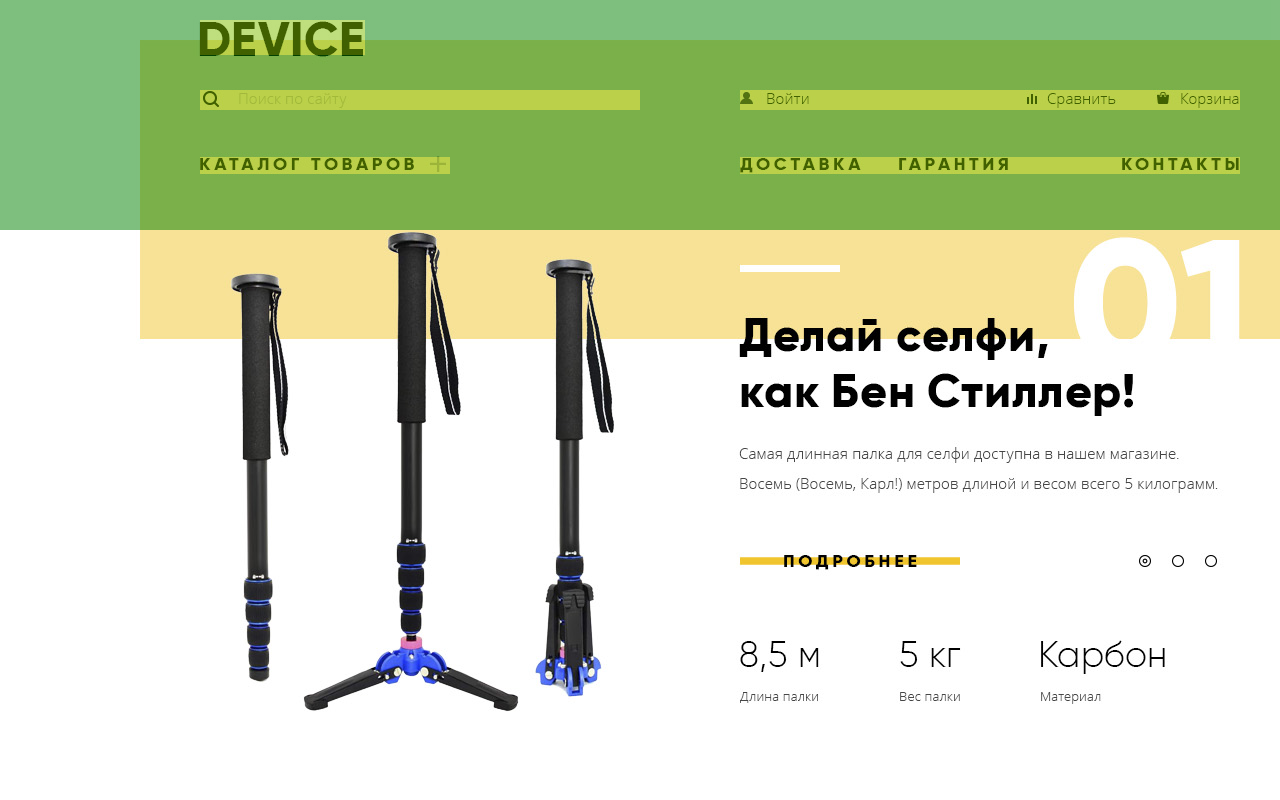
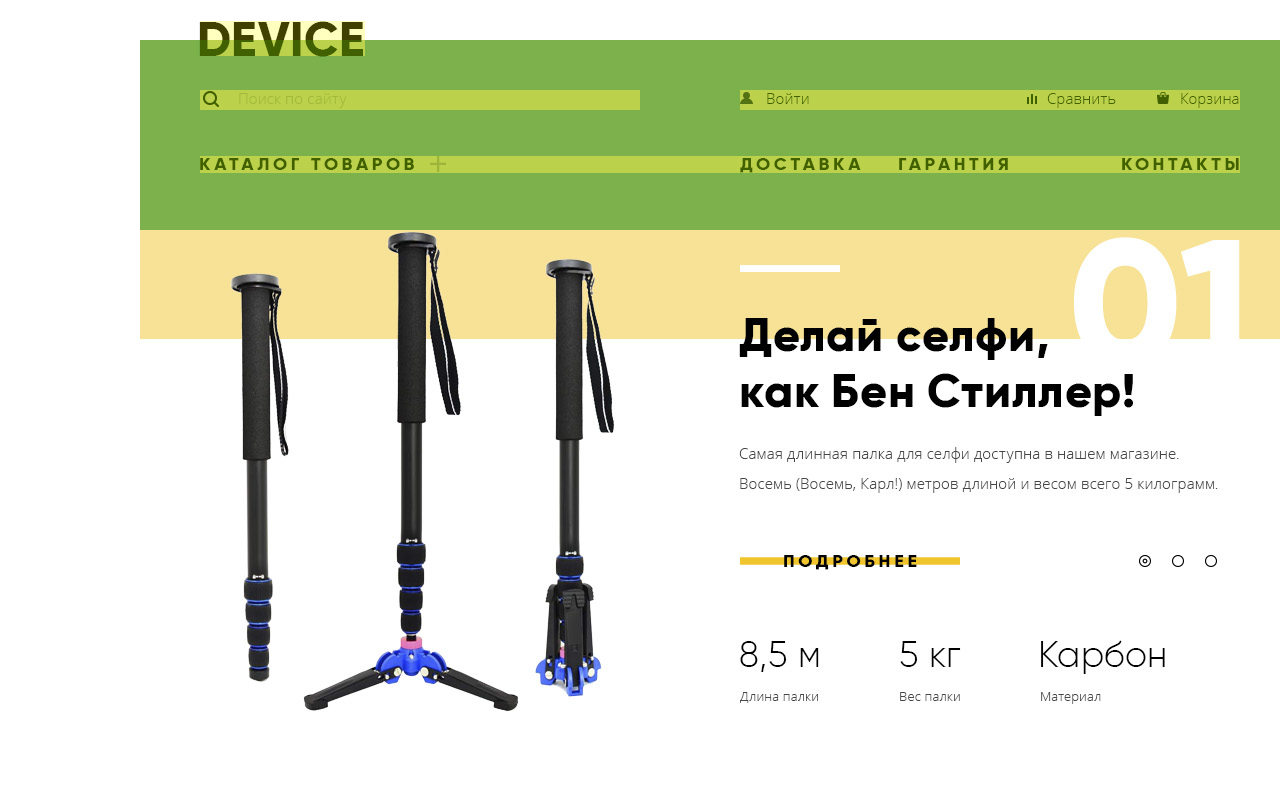
Before and after one commit to SldTir/874017-device-26, a plain HTML site: page index-gird.html in a window 1280 px wide. Shown: the top 800 px of the page. Drawn offline with Linux system fonts and the light colour scheme.

Commit message:
Закончил сетку хеадер.

```diff
--- a/css/style.css
+++ b/css/style.css
@@ -108,13 +108,11 @@ a {
 }
 
 .interface-header,
-.product-catalog,
-.contacts-header {
+.header-product-contacts {
   list-style: none;
   }
 
-.product-catalog,
-.contacts-header {
+.header-product-contacts {
   font-family: Gilroy, Arial, sans-serif;
   font-weight: bold;
   text-transform: uppercase;
@@ -124,14 +122,12 @@ a {
 }
 
 .interface-header a:hover,
-.product-catalog a:hover,
-.contacts-header a:hover {
+.header-product-contacts a:hover {
   opacity: 0.6;
 }
 
 .interface-header a:active,
-.product-catalog a:active,
-.contacts-header a:active {
+.header-product-contacts a:active {
   opacity: 0.3;
 }
 
@@ -148,7 +144,7 @@ a {
   display: none;
 }
 
-.product-catalog a:hover + .dropdonw-product-catalog {
+.header-product-contacts a:hover + .dropdonw-product-catalog {
   display: inline;
  }
 
@@ -765,49 +761,43 @@ background-repeat: no-repeat;
 .main-header {
   background-color: green;
   opacity: 0.5;
+
+  margin: auto;
   margin-bottom: 60px;
-  min-height: 230px;
+
+  width: 1160px;
+  min-height: 190px;
 }
 
 .main-navigation {
-  display: flex;
-  flex-wrap: wrap;
-  padding-top: 20px;
+  position: relative;
+
+  margin-top: 40px;
+  padding: 0 40px;
 
   min-height: 172px;
 
   background-color: transparent;
 }
 
-.header-logo-container {
-  width: 1040px;
-  margin: 0 auto;
-  padding: 0 10px;
-
-}
-
 .main-header-logo {
-  display: flex;
+  position: absolute;
   width: 165px;
   height: 35px;
 
+  top: -19px;
+  left: 60px;
+
   background-color: yellow;
   opacity: 0.5;
-}
-
-.header-interface-wrapper {
-  width: 100%;
-}
-
-.header-navigation-wrapper {
-  width: 100%;
 }
 
 .form-search {
   width: 440px;
   height: 20px;
 
-  margin-top: 5px;
+  margin-top: 50px;
+
   background-color: yellow;
   opacity: 0.5;
 }
@@ -818,14 +808,14 @@ background-repeat: no-repeat;
 
   list-style: none;
 
-  margin-top: 5px;
+  margin-top: 50px;
 
   background-color: yellow;
   opacity: 0.5;
 }
 
-.product-catalog {
-  width: 210px;
+.header-product-contacts {
+  width: 1400px;
   height: 17px;
 
   list-style: none;
@@ -836,14 +826,9 @@ background-repeat: no-repeat;
   opacity: 0.5;
 }
 
-.contacts-header {
-  width: 460px;
-  height: 17px;
-
-  list-style: none;
-
-  margin-top: 5px;
-
-  background-color: yellow;
-  opacity: 0.5;
-}
+/*Слайдер 1*/
+/*Навигация маин*/
+/*Слайдер 2*/
+/*Список логотипов*/
+/*О нас, Контакты*/
+/*Футер*/
--- a/index-gird.html
+++ b/index-gird.html
@@ -12,12 +12,11 @@
     <header class="main-header">
       <nav class="main-navigation">
 
-        <div class="header-logo-container">
         <a class="main-header-logo" href="#">
         </a>
-        </div>
 
-        <div class="header-interface-wrapper">
+
+
         <div class="header-interface-container">
           <form class="form-search" action="https://echo.htmlacademy.ru" method="post">
           </form>
@@ -25,17 +24,12 @@
           <ul class="interface-header">
           </ul>
         </div>
+
+        <div class="header-navigation-container">
+          <ul class="header-product-contacts">
+          </ul>
         </div>
 
-          <div class="header-navigation-wrapper">
-            <div class="header-navigation-container">
-            <ul class="product-catalog">
-            </ul>
-
-            <ul class="contacts-header">
-            </ul>
-           </div>
-          </div>
       </nav>
     </header>
   </body>
```
Also changed, not shown: catalog.html (+4 -7 lines), index.html (+4 -7 lines). Lines whose indentation alone changed are shown as unchanged.
